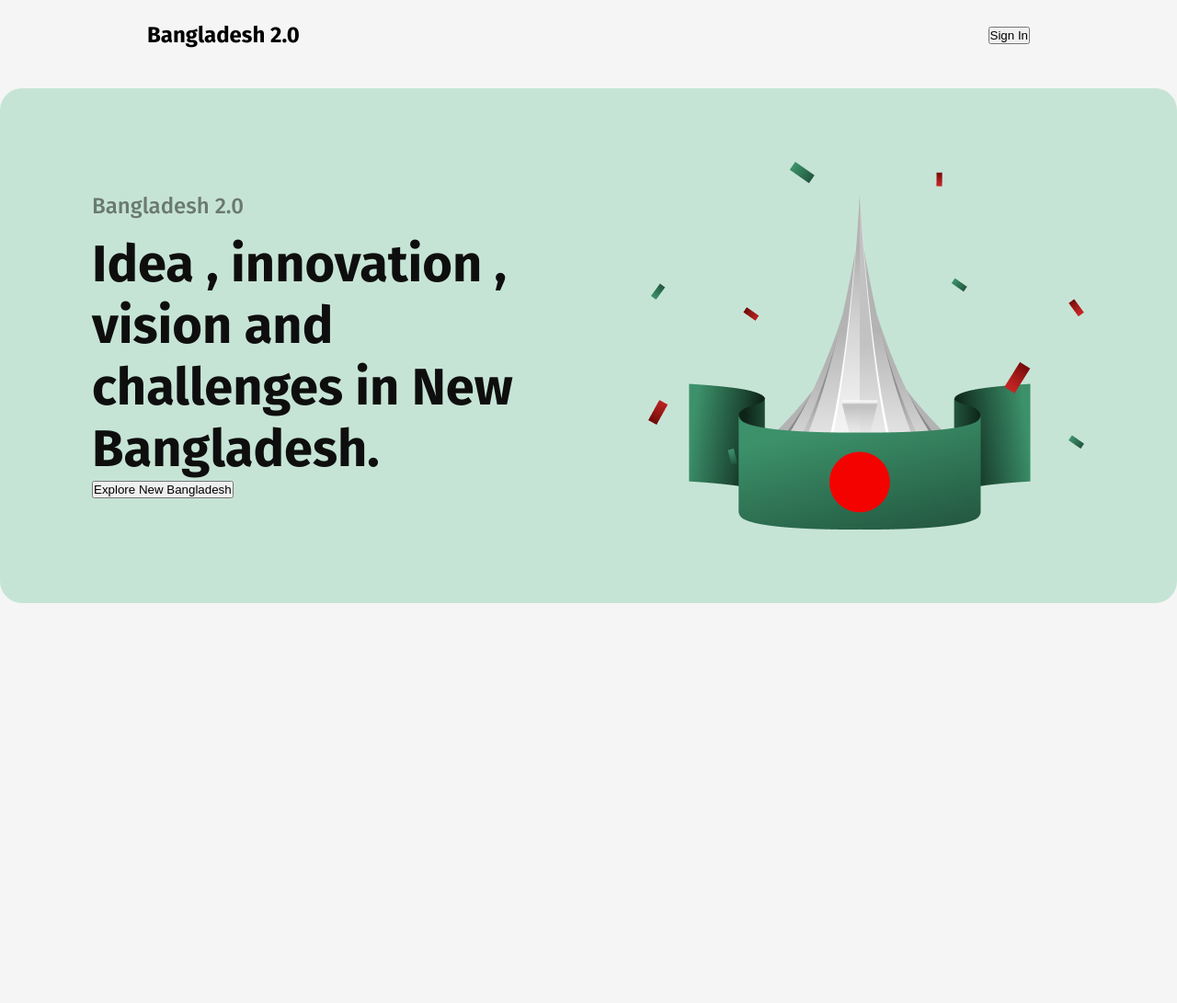
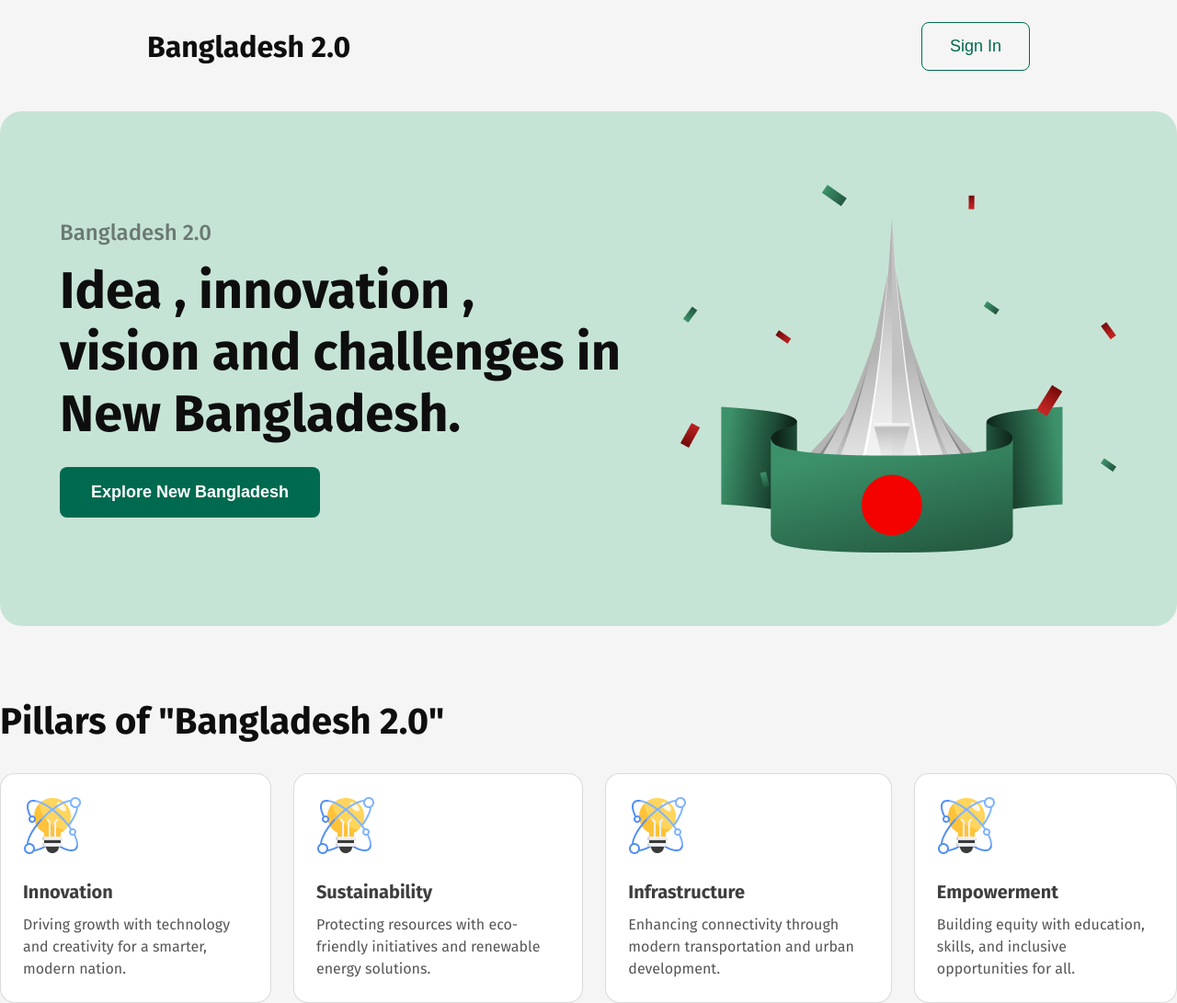
Before and after one commit to zaman-pro/A01-Bangladesh-2-0, a plain HTML site: page index.html in a window 1280 px wide. Shown: the whole page at 92% size. Before the commit the page ends 800 px from the top, so only its background shows below. Drawn offline with Linux system fonts and the light colour scheme.

Commit message:
pillars section added

```diff
--- a/index.html
+++ b/index.html
@@ -9,23 +9,82 @@
   <body>
     <!-- navbar starts here -->
     <nav>
-      <h2 class="nav-logo">Bangladesh 2.0</h3>
+      <h3 class="nav-logo">Bangladesh 2.0</h3>
       <button class="nav-btn">Sign In</button>
     </nav>
     <header>
-      <!-- Banner Section starts here -->
+      <!-- banner section starts here -->
       <div class="banner-container">
         <div class="banner-content">
-          <h3 class="header-title">Bangladesh 2.0</h3>
+          <h4 class="header-title">Bangladesh 2.0</h4>
           <p class="header-description">
-            Idea , innovation , vision and challenges in New Bangladesh.
+            Idea , innovation ,
+            <br />
+            vision and challenges in
+            <br />
+            New Bangladesh.
           </p>
           <button class="header-btn">Explore New Bangladesh</button>
         </div>
-        <img src="./assets/hero.png" alt="">
+        <img src="./assets/hero.png" alt="" />
       </div>
     </header>
-    <main></main>
+    <main>
+      <!-- pillars section starts here -->
+      <section class="pillars-container">
+        <h2 class="pillars-title">Pillars of "Bangladesh 2.0"</h2>
+        <div class="pillars-card-container">
+          <div class="pillars-card">
+            <img
+              src="./assets/card-icon.png"
+              alt=""
+              class="pillars-card-icon"
+            />
+            <h4 class="pillars-card-title">Innovation</h4>
+            <p class="pillars-card-description">
+              Driving growth with technology and creativity for a smarter,
+              modern nation.
+            </p>
+          </div>
+          <div class="pillars-card">
+            <img
+              src="./assets/card-icon.png"
+              alt=""
+              class="pillars-card-icon"
+            />
+            <h4 class="pillars-card-title">Sustainability</h4>
+            <p class="pillars-card-description">
+              Protecting resources with eco-friendly initiatives and renewable
+              energy solutions.
+            </p>
+          </div>
+          <div class="pillars-card">
+            <img
+              src="./assets/card-icon.png"
+              alt=""
+              class="pillars-card-icon"
+            />
+            <h4 class="pillars-card-title">Infrastructure</h4>
+            <p class="pillars-card-description">
+              Enhancing connectivity through modern transportation and urban
+              development.
+            </p>
+          </div>
+          <div class="pillars-card">
+            <img
+              src="./assets/card-icon.png"
+              alt=""
+              class="pillars-card-icon"
+            />
+            <h4 class="pillars-card-title">Empowerment</h4>
+            <p class="pillars-card-description">
+              Building equity with education, skills, and inclusive
+              opportunities for all.
+            </p>
+          </div>
+        </div>
+      </section>
+    </main>
     <footer></footer>
   </body>
 </html>
--- a/style.css
+++ b/style.css
@@ -15,8 +15,17 @@ body {
   font-style: normal;
   line-height: normal;
   background: #f5f5f5;
+  /* background: red; */
 }
 
+main {
+  max-width: 1280px;
+  margin: 0 auto;
+}
+
+main > section {
+  margin-top: 80px;
+}
 /* nav style */
 nav {
   max-width: 1600px;
@@ -26,11 +35,28 @@ nav {
   justify-content: space-between;
   align-items: center;
 }
+
+.nav-logo {
+  color: #0e0e0e;
+  font-size: 32px;
+  font-weight: 700px;
+}
+
+.nav-btn {
+  color: #006a50;
+  font-size: 18px;
+  font-weight: 600px;
+  padding: 15px 30px;
+  border-radius: 8px;
+  border: 1px solid #006a50;
+  background: none;
+}
+
 /* banner section style */
 .banner-container {
   max-width: 1280px;
   margin: 0 auto;
-  padding: 80px 100px;
+  padding: 80px 60px;
   border-radius: 24px;
   background-color: #c6e4d6;
   display: flex;
@@ -50,5 +76,49 @@ nav {
   color: #0e0e0e;
   font-size: 56px;
   font-weight: 700;
-  margin-top: 16px;
+  margin: 16px 0 24px;
 }
+
+.header-btn {
+  color: #fff;
+  font-size: 18px;
+  font-weight: 600;
+  padding: 17px 34px;
+  border: none;
+  border-radius: 8px;
+  background-color: #006a50;
+}
+
+/* pillars section style */
+.pillars-title {
+  color: #0e0e0e;
+  font-size: 40px;
+  font-weight: 700;
+}
+
+.pillars-card-container {
+  margin-top: 32px;
+  display: flex;
+  gap: 24px;
+}
+
+.pillars-card {
+  padding: 24px;
+  border-radius: 16px;
+  border: 1px solid #0e0e0e26;
+  background: #fff;
+}
+
+.pillars-card-title {
+  color: #0e0e0ecc;
+  font-size: 20px;
+  font-weight: 700;
+  margin: 24px 0 12px 0;
+}
+
+.pillars-card-description {
+  color: #0e0e0eb3;
+  font-size: 16px;
+  font-weight: 400;
+  line-height: 24px;
+}
```
